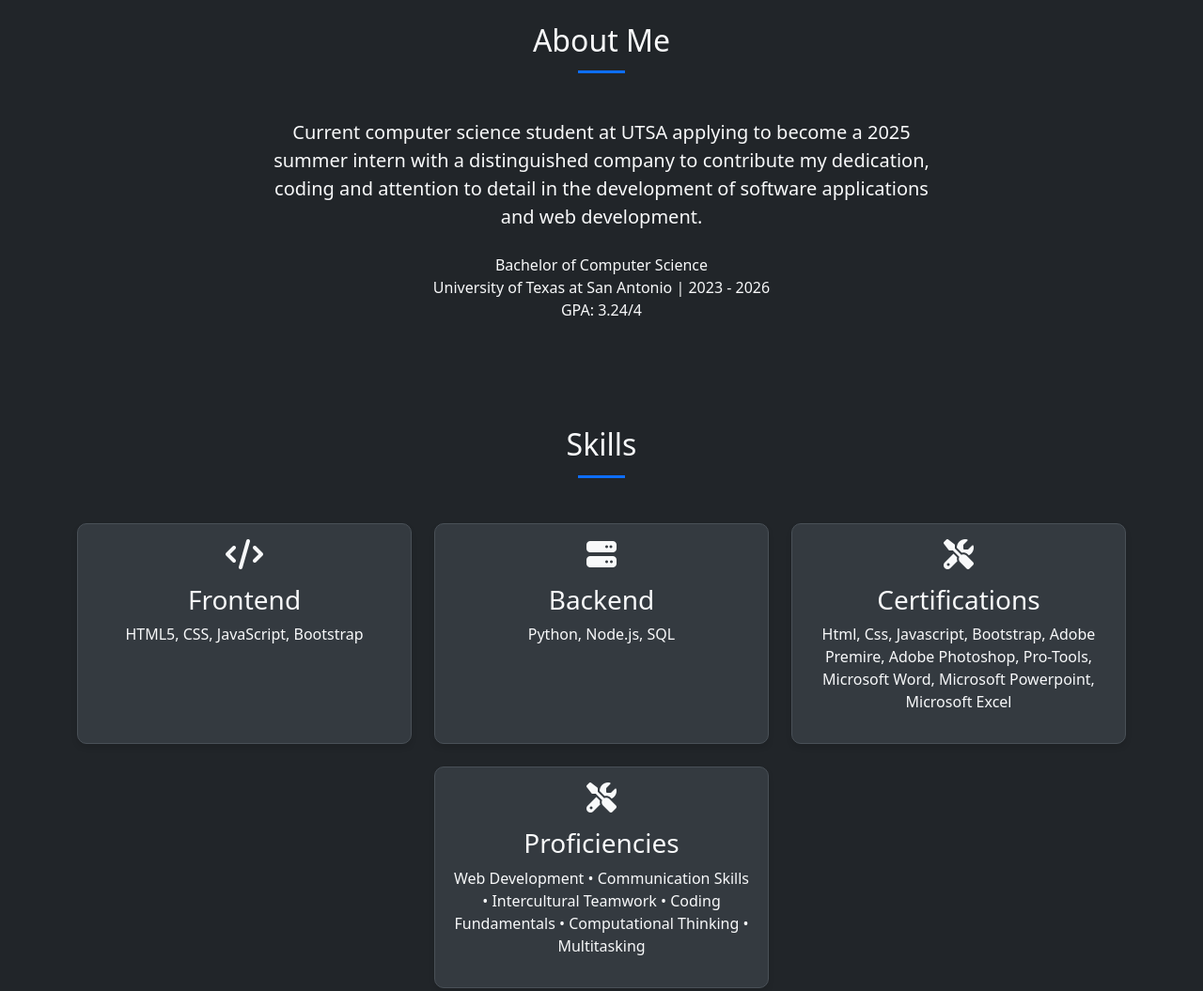
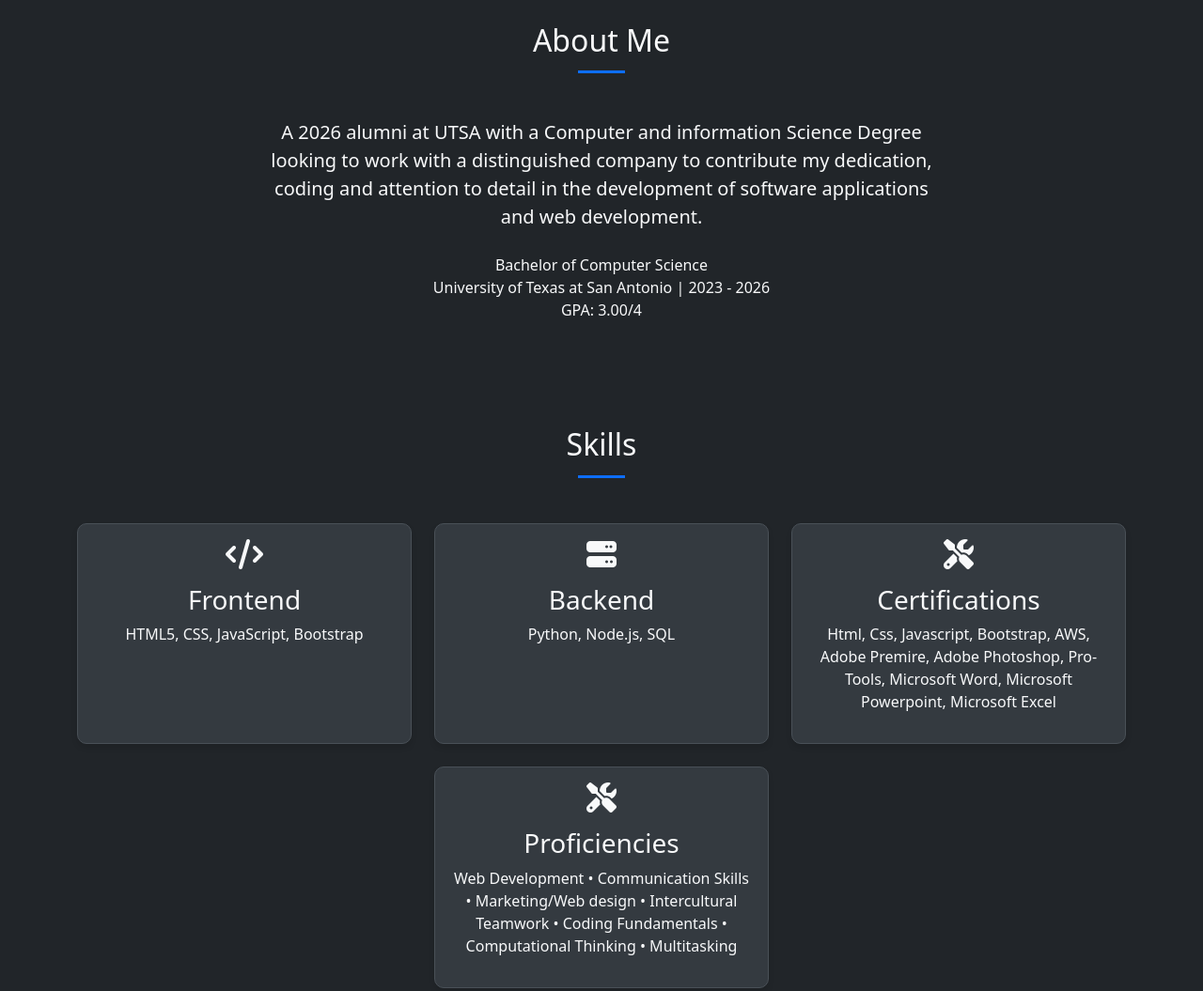
Before and after one commit to BellaBee23/BellaBee23.github.io, a plain HTML site: page index.html in a window 1280 px wide. Shown: the part 880-1935 px from the top of the page at 94% size. Drawn offline with nearby package versions, Linux system fonts and the light colour scheme; files whose address does not match are found by name.

Commit message:
Update profile image path and text details

```diff
--- a/index.html
+++ b/index.html
@@ -52,7 +52,7 @@
                 <div class="row justify-content-center">
                     <div class="col-md-8">
                         <div class="profile-image-container">
-                            <img src="C:\Users\Bella\OneDrive\Pictures\Screenshots\Screenshot 2025-10-21 160604.png" alt="Profile" class="img-fluid profile-image">
+                            <img src="Screenshot 2025-10-21 160604.png" alt="Profile" class="img-fluid profile-image">
                         </div>
                         <h1 class="display-4 mb-4">Bella Rodriguez</h1>
                         <p class="lead">Student Developer</p>
@@ -69,10 +69,10 @@
                 <h2 class="section-title mb-5">About Me</h2>
                 <div class="row justify-content-center">
                     <div class="col-md-8">
-                        <p class="lead mb-4">Current computer science student at UTSA applying to become a 2025 summer intern with a distinguished company to contribute my dedication, coding and attention to detail in the development of software applications and web development.</p>
+                        <p class="lead mb-4">A 2026 alumni at UTSA with a Computer and information Science Degree looking to work with a distinguished company to contribute my dedication, coding and attention to detail in the development of software applications and web development.</p>
                         <p>Bachelor of Computer Science<br>
                         University of Texas at San Antonio | 2023 - 2026 <br>
-                        GPA: 3.24/4</p>
+                        GPA: 3.00/4</p>
                     </div>
                 </div>
             </div>
@@ -106,7 +106,7 @@
                                     <div class="card-body">
                                         <i class="fas fa-tools fa-2x mb-3"></i>
                                         <h3>Certifications</h3>
-                                        <p>Html, Css, Javascript, Bootstrap, Adobe Premire, Adobe Photoshop, Pro-Tools, Microsoft Word, Microsoft Powerpoint, Microsoft Excel</p>
+                                        <p>Html, Css, Javascript, Bootstrap, AWS, Adobe Premire, Adobe Photoshop, Pro-Tools, Microsoft Word, Microsoft Powerpoint, Microsoft Excel</p>
                                     </div>
                                 </div>
                     </div>
@@ -117,6 +117,7 @@
                                 <h3>Proficiencies</h3>
                                 <p>Web Development
                                 • Communication Skills
+                                • Marketing/Web design
                                 • Intercultural Teamwork
                                 • Coding Fundamentals
                                 • Computational Thinking
@@ -184,7 +185,7 @@
                                 <h3>Bucket List</h3>
                                 <p>A fullstack bucket list website that was made using Html, Css, Javascript, TypeScript, React, and Express.js</p>
                                 <div class="d-flex gap-2 justify-content-center">
-                                    <a href="https://bucket-buddy-alexandriarodr1.replit.app/" class="btn btn-sm btn-secondary">Check it out</a>
+                                    <a href="https://bucket-buddy-alexandriarodr1.replit.app" class="btn btn-sm btn-secondary">Check it out</a>
                                 </div>
                             </div>
                         </div>
```
